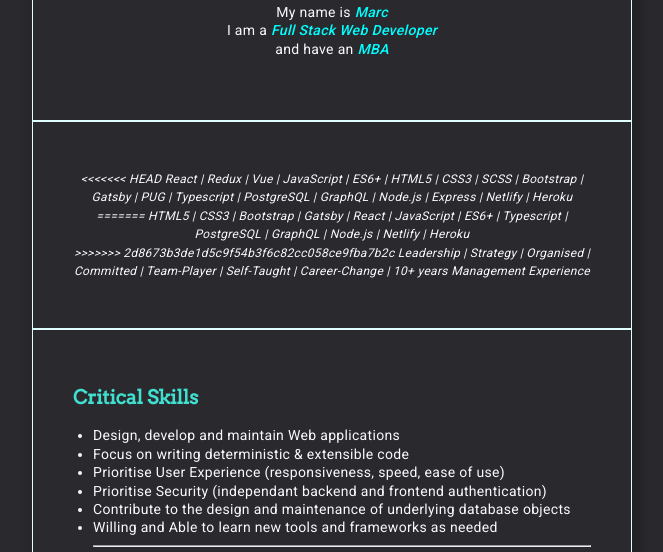
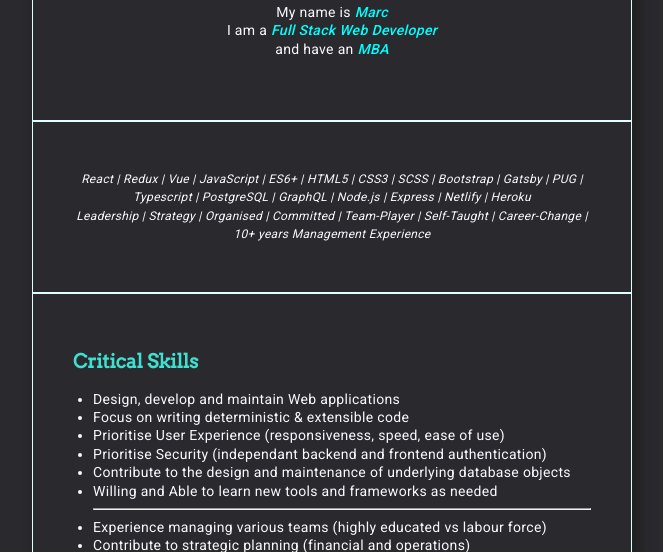
Before and after one commit to user86marc/portfolio, a plain HTML site: page index.html in a window 1280 px wide. Shown: the part 234-786 px from the top of the page, without its empty margins (308-971 px from the left). Drawn offline with Linux system fonts and the light colour scheme.

Commit message:
update to stack list from u86

```diff
--- a/index.html
+++ b/index.html
@@ -63,11 +63,7 @@
     </header>
     <article id="keywords" class="crd t-c">
       <p class="sbtl">
-<<<<<<< HEAD
         React | Redux | Vue | JavaScript | ES6+ | HTML5 | CSS3 | SCSS | Bootstrap | Gatsby | PUG | Typescript | PostgreSQL | GraphQL | Node.js | Express | Netlify | Heroku <br>
-=======
-        HTML5 | CSS3 | Bootstrap | Gatsby | React | JavaScript | ES6+ | Typescript | PostgreSQL | GraphQL | Node.js | Netlify | Heroku <br>
->>>>>>> 2d8673b3de1d5c9f54b3f6c82cc058ce9fba7b2c
         Leadership | Strategy | Organised | Committed | Team-Player | Self-Taught | Career-Change | 10+ years Management Experience
       </p>
     </article>
```
